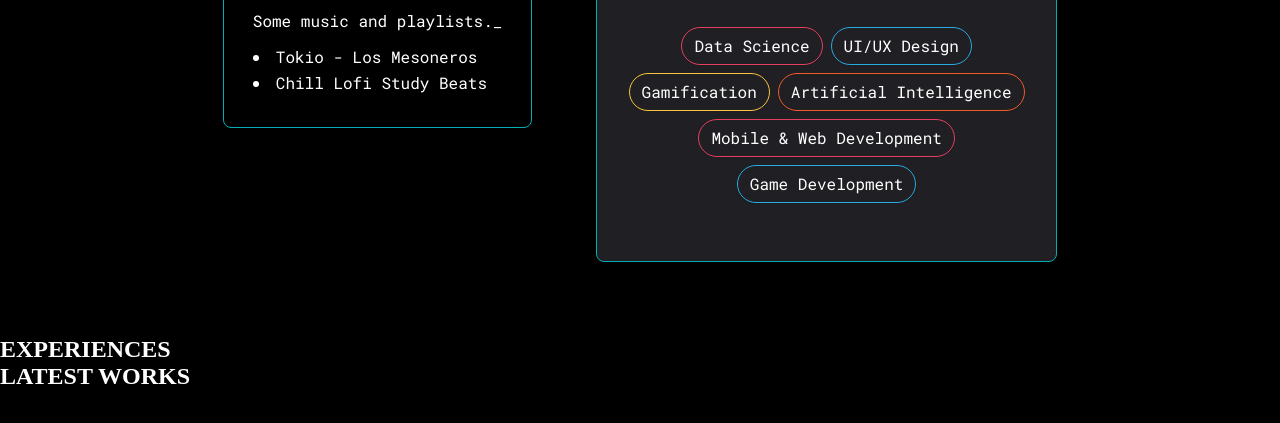
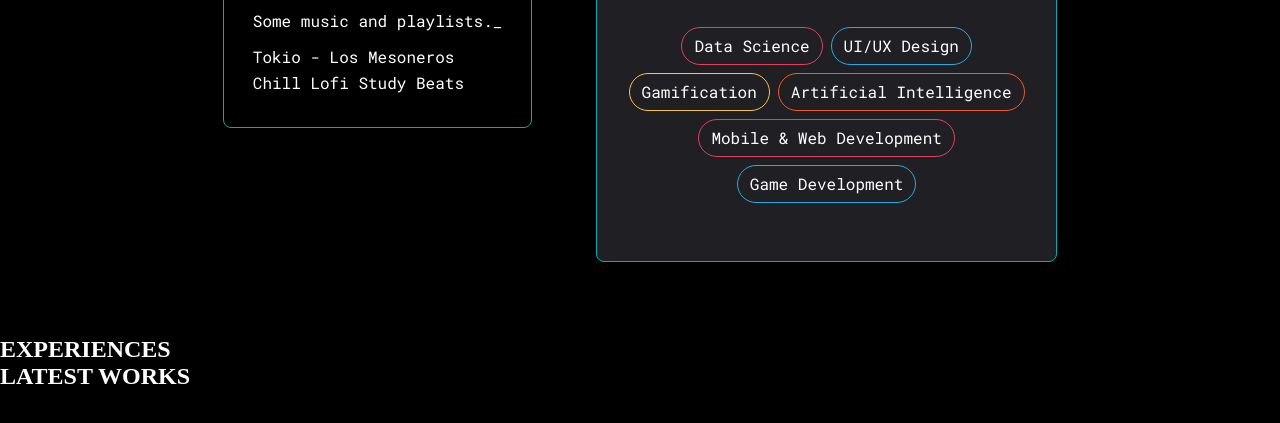
Before and after one commit to AIToala/aitoala.github.io, a plain HTML site: page index.html in a window 1280 px wide. Shown: the part 1254-1677 px from the top of the page. Drawn offline with Linux system fonts and the light colour scheme.

Commit message:
Update index.html

```diff
--- a/index.html
+++ b/index.html
@@ -121,7 +121,7 @@
                     </div>
                     <div class="music-box font-roboto ">
                         <p class="font-roboto" >Some music and playlists._</p>
-                        <ul style="list-style: disc inside;" class="music-list font-roboto">
+                        <ul class="music-list font-roboto">
                             <li>Tokio - Los Mesoneros</li>
                             <li>Chill Lofi Study Beats</li>
                         </ul>
```
